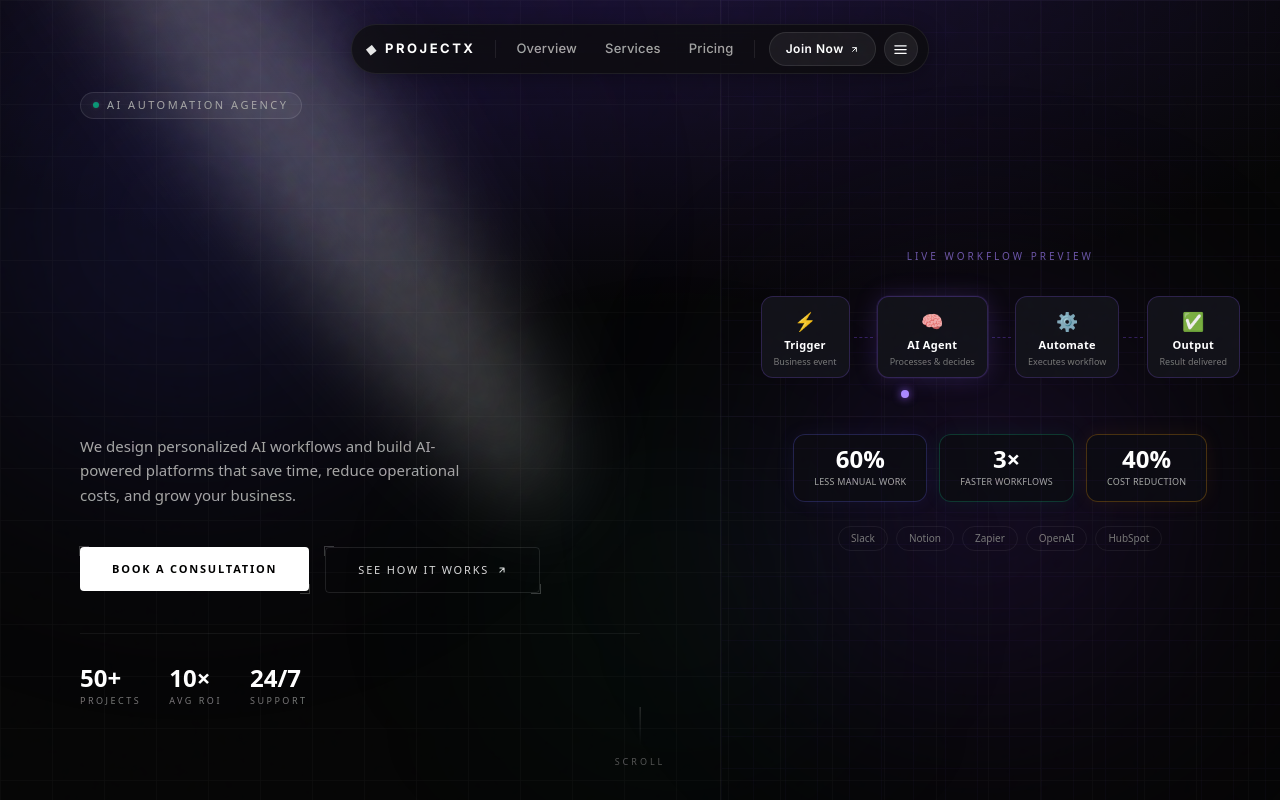
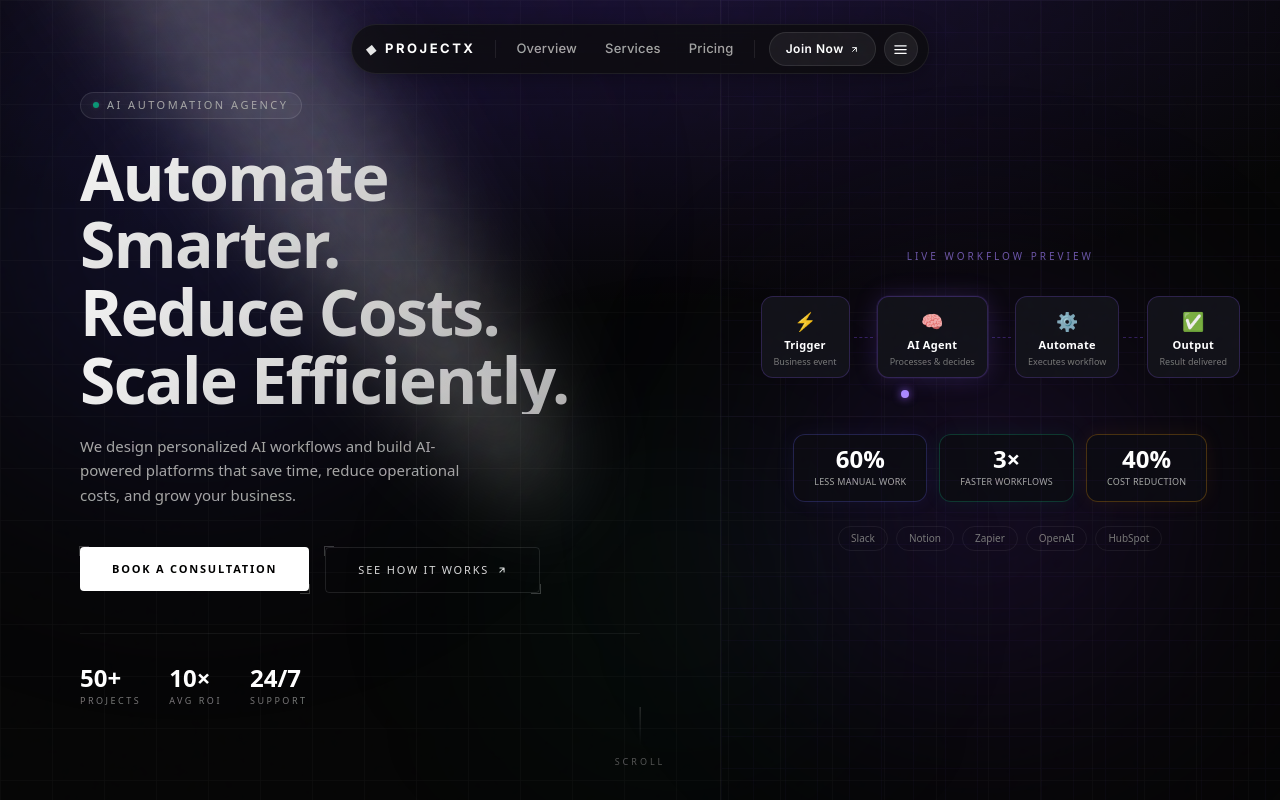
Before and after one commit to bolishettyrahul/agencyx, a React (Vite) app: page / in a window 1280 px wide. Shown: the top 800 px of the page. Built offline with nearby package versions, Linux system fonts and the light colour scheme.

Commit message:
fix: replace GSAP/SplitType with framer-motion for headline animation

```diff
--- a/src/components/Hero.jsx
+++ b/src/components/Hero.jsx
@@ -1,8 +1,7 @@
-import { useRef, useEffect } from 'react'
 import { motion } from 'framer-motion'
-import { gsap } from 'gsap'
-import SplitType from 'split-type'
 import { Spotlight } from '@/components/ui/spotlight'
+
+const HEADLINE_LINES = ['Automate Smarter.', 'Reduce Costs.', 'Scale Efficiently.']
 
 /* ─────────────────────────────────────────────
    Workflow node definitions
@@ -156,32 +155,16 @@ function WorkflowVisual() {
 /* ─────────────────────────────────────────────
    Main Hero
 ───────────────────────────────────────────── */
+const fadeUp = (delay = 0) => ({
+  initial: { opacity: 0, y: 22 },
+  animate: { opacity: 1, y: 0 },
+  transition: { duration: 0.85, delay, ease: [0.16, 1, 0.3, 1] },
+})
+
 export default function Hero() {
-  const heroRef     = useRef(null)
-  const headlineRef = useRef(null)
-  const subRef      = useRef(null)
-  const btnsRef     = useRef(null)
-  const badgeRef    = useRef(null)
-
-  useEffect(() => {
-    const ctx = gsap.context(() => {
-      const split = new SplitType(headlineRef.current, { types: 'lines,words' })
-      gsap.set(split.words, { yPercent: 110, opacity: 0 })
-      gsap.to(split.words, {
-        yPercent: 0, opacity: 1, duration: 1.1, stagger: 0.04, ease: 'power4.out', delay: 0.2,
-      })
-      gsap.fromTo(
-        [badgeRef.current, subRef.current, btnsRef.current],
-        { autoAlpha: 0, y: 20 },
-        { autoAlpha: 1, y: 0, duration: 0.85, stagger: 0.12, ease: 'power3.out', delay: 0.6 }
-      )
-    }, heroRef)
-    return () => ctx.revert()
-  }, [])
 
   return (
     <section
-      ref={heroRef}
       className="relative z-10 w-full min-h-screen flex flex-col"
     >
       {/* ── Full-screen ambient background ── */}
@@ -213,8 +196,8 @@ export default function Hero() {
           {/* ── Left: Copy ── */}
           <div className="flex-1 flex flex-col justify-center px-8 md:px-20 py-28 md:py-0 relative z-10">
             {/* Badge */}
-            <div
-              ref={badgeRef}
+            <motion.div
+              {...fadeUp(0.15)}
               className="inline-flex items-center gap-2 mb-6 self-start px-3 py-1 rounded-full border border-white/10 bg-white/[0.04]"
             >
               <span
@@ -224,12 +207,16 @@ export default function Hero() {
               <span className="text-[11px] tracking-[2.5px] uppercase font-medium text-neutral-400">
                 AI Automation Agency
               </span>
-            </div>
+            </motion.div>
 
             {/* Headline */}
-            <div className="overflow-hidden mb-5">
-              <h1
-                ref={headlineRef}
+            <div className="mb-5">
+              {HEADLINE_LINES.map((line, i) => (
+                <div key={line} className="overflow-hidden">
+                  <motion.h1
+                    initial={{ yPercent: 110, opacity: 0 }}
+                    animate={{ yPercent: 0, opacity: 1 }}
+                    transition={{ duration: 1.1, delay: 0.2 + i * 0.1, ease: [0.16, 1, 0.3, 1] }}
                     className="font-bold leading-[1.06] tracking-tight text-[clamp(34px,5vw,68px)]"
                     style={{
                       background: 'linear-gradient(140deg,#f5f5f5 0%,#a3a3a3 100%)',
@@ -238,24 +225,22 @@ export default function Hero() {
                       backgroundClip: 'text',
                     }}
                   >
-                Automate Smarter.
-                <br />
-                Reduce Costs.
-                <br />
-                Scale Efficiently.
-              </h1>
+                    {line}
+                  </motion.h1>
+                </div>
+              ))}
             </div>
 
             {/* Subtitle */}
-            <p
-              ref={subRef}
+            <motion.p
+              {...fadeUp(0.55)}
               className="text-[clamp(13px,1.3vw,15px)] text-neutral-400 leading-relaxed max-w-[380px] mb-10"
             >
               We design personalized AI workflows and build AI-powered platforms that save time, reduce operational costs, and grow your business.
-            </p>
+            </motion.p>
 
             {/* CTA Buttons */}
-            <div ref={btnsRef} className="flex gap-4 flex-wrap">
+            <motion.div {...fadeUp(0.7)} className="flex gap-4 flex-wrap">
               <div className="tech-bracket">
                 <a
                   href="#access"
@@ -280,10 +265,10 @@ export default function Hero() {
                   </svg>
                 </a>
               </div>
-            </div>
+            </motion.div>
 
             {/* Stats */}
-            <div className="flex gap-7 mt-10 pt-8 border-t border-white/[0.06]">
+            <motion.div {...fadeUp(0.85)} className="flex gap-7 mt-10 pt-8 border-t border-white/[0.06]">
               {[
                 { value: '50+',  label: 'Projects' },
                 { value: '10×',  label: 'Avg ROI'  },
@@ -296,7 +281,7 @@ export default function Hero() {
                   <div className="text-[9px] tracking-[2.5px] uppercase text-neutral-500">{label}</div>
                 </div>
               ))}
-            </div>
+            </motion.div>
           </div>
 
           {/* ── Right: Animated workflow visual ── */}
```
Lines whose indentation alone changed are shown as unchanged.
